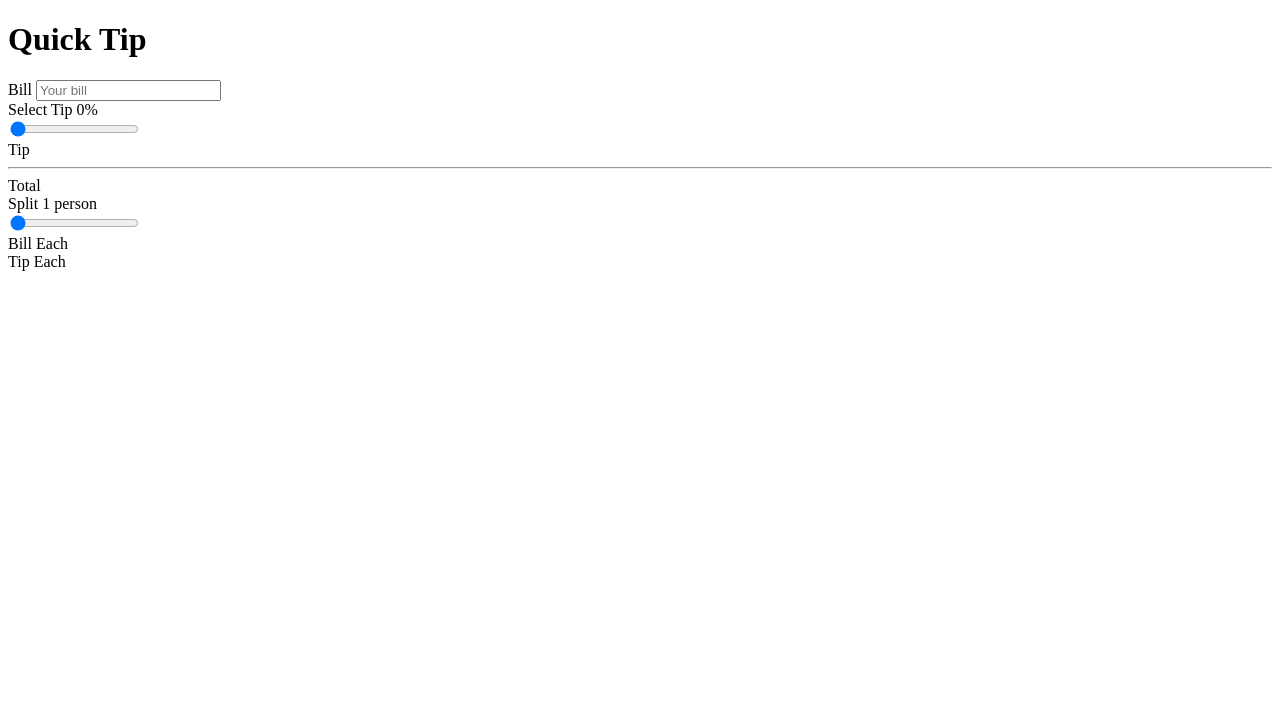
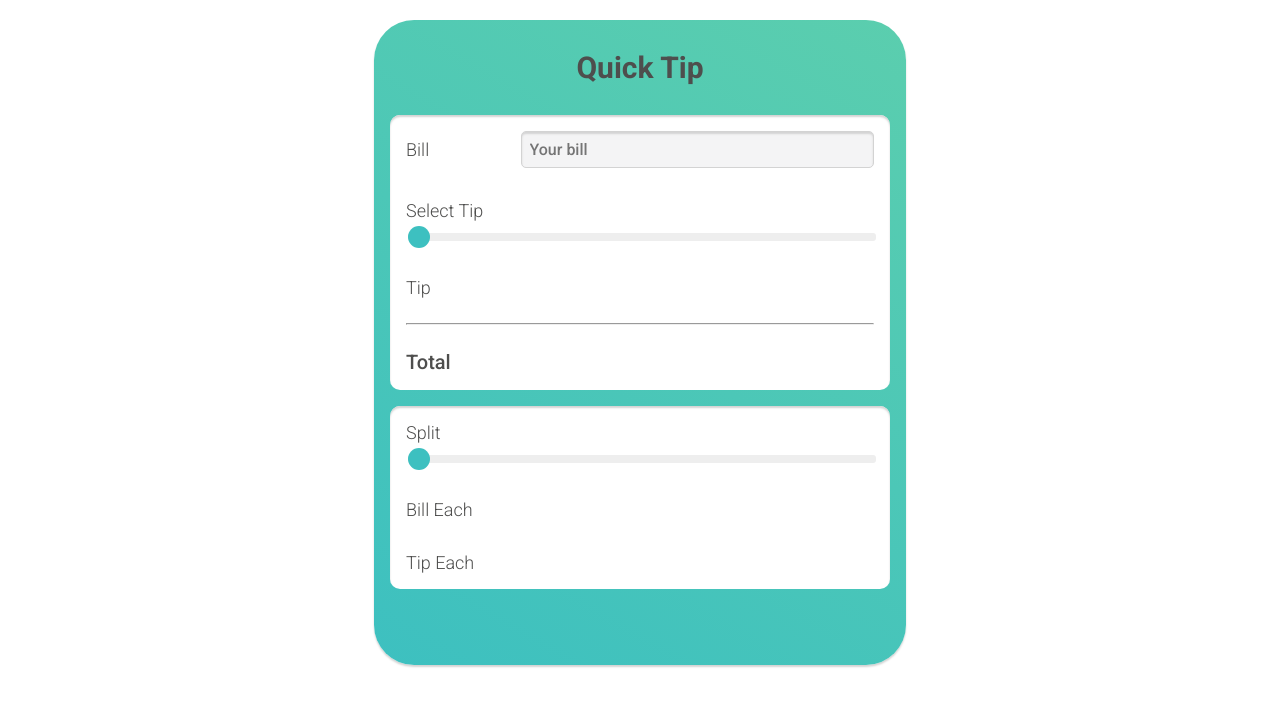
Before and after one commit to mustaphaEfunniyi/quick-tip-calculator, a plain HTML site: page index.html in a window 1280 px wide. Drawn offline with Linux system fonts and the light colour scheme.

Commit message:
Added the StyleSheet and Enabled functionality with JavaScript

```diff
--- /dev/null
+++ b/app.js
@@ -0,0 +1,37 @@
+const main = document.querySelector('main')
+const yourBill = document.querySelector('#yourBill')
+const tipInput = document.querySelector('#tipInput')
+const splitInput = document.querySelector('#splitInput')
+
+const formatMoney = value => {
+    value = Math.ceil(value * 100) /100
+    value = value.toFixed(2)
+    return `$ ${value}`
+}
+
+const formatSplit = value => {
+    if (value === '1') {
+        return `${value} person`
+    } else {
+        return `${value} people`
+    }
+}
+
+const updateHandler = () => {
+    let bill = parseInt(yourBill.value)
+    let tipPercent = tipInput.value
+    let split = splitInput.value
+
+    let tipValue = bill * (tipPercent/100)
+    let tipEach = tipValue / split
+    let newBillEach = (bill + tipValue) / split
+
+    document.querySelector('#tipPercent').innerHTML = `${tipPercent}%`
+    document.querySelector('#tipValue').innerHTML = formatMoney(tipValue)
+    document.querySelector('#totalWithTip').innerHTML = formatMoney(bill + tipValue)
+    document.querySelector('#splitValue').innerHTML = formatSplit(split)
+    document.querySelector('#billEach').innerHTML = formatMoney(newBillEach)
+    document.querySelector('#tipEach').innerHTML = formatMoney(tipEach)
+}
+
+main.addEventListener('input', updateHandler)
--- a/index.html
+++ b/index.html
@@ -3,6 +3,9 @@
 <head>
     <meta charset="UTF-8">
     <meta name="viewport" content="width=device-width, initial-scale=1.0">
+    <link href="https://fonts.googleapis.com/css2?family=Roboto:wght@300;500;700&display=swap" rel="stylesheet">
+    <link rel="stylesheet" href="style.css">
+    <script src="app.js" defer></script>
     <title>Quick Tip Calculator</title>
 </head>
 <body>
@@ -10,23 +13,23 @@
         <h1>Quick Tip</h1>
 
         <section>
-            <div>
+            <div class="bill">
                 <label for="yourBill">Bill</label>
                 <input type="number" name="" placeholder="Your bill" id="yourBill">
             </div>
             <div>
-                <div>
+                <div class="space-between">
                     <label for="tipInput">Select Tip</label>
-                    <span id="tipPercent">0%</span>
+                    <span id="tipPercent"></span>
                 </div>
-                <input type="range" value="0" name="" id="tipInput">
+                <input type="range" value="0" name="" class="range" id="tipInput">
             </div>
-            <div>
+            <div class="space-between">
                 <span>Tip</span>
                 <span id="tipValue"></span>
             </div>
             <hr>
-            <div>
+            <div class="space-between total">
                 <span>Total</span>
                 <span id="totalWithTip"></span>
             </div>
@@ -34,17 +37,17 @@
 
         <section>
             <div>
-                <div>
+                <div class="space-between">
                     <label for="splitInput">Split</label>
-                    <span id="splitValue">1 person</span>
+                    <span id="splitValue"></span>
                 </div>
-                <input type="range" min="1" max="10" value="1" name="" id="splitInput">
+                <input type="range" min="1" max="10" value="1" name="" class="range" id="splitInput">
             </div>
-            <div>
+            <div class="space-between">
                 <span>Bill Each</span>
                 <span id="billEach"></span>
             </div>
-            <div>
+            <div class="space-between">
                 <span>Tip Each</span>
                 <span id="tipEach"></span>
             </div>
--- /dev/null
+++ b/style.css
@@ -0,0 +1,87 @@
+html {
+    font-size: 10px;
+    font-family: 'Roboto', sans-serif;
+    font-weight: 300;
+    color: #4e4e4d;
+}
+
+main {
+    max-width: 50rem;
+    margin: 2rem auto;
+    background: linear-gradient(30deg, #3dc0c0, #5bceae);
+    padding: 3rem 1.6rem 6rem 1.6rem;
+    border-radius: 4rem;
+    box-shadow: 0 2px 2px lightgray;
+}
+
+h1 {
+    text-align: center;
+    font-size: 3rem;
+    margin: 0;
+    padding-bottom: 3rem;
+}
+
+section {
+    background: white;
+    font-size: 1.8rem;
+    margin-bottom: 1.6rem;
+    padding: 0 1.6rem;
+    border-radius: 1rem;
+    box-shadow: inset 0 2px 2px lightgray;
+}
+
+section > div {
+    padding: 1.6rem 0;
+}
+
+.bill {
+    display: flex;
+}
+
+.bill label {
+    flex: 1;
+    align-self: center;
+}
+
+.bill input {
+    flex: 3;
+}
+
+input[type="number"] {
+    font-family: inherit;
+    background: #f4f4f5;
+    font-size: 1.6rem;
+    border: 1px solid lightgray;
+    border-radius: 0.5rem;
+    padding: 0.8rem 0 0.8rem 0.8rem;
+    box-shadow: inset 0 2px 2px lightgray;
+}
+
+.space-between {
+    display: flex;
+    justify-content: space-between;
+}
+
+.total {
+    font-size: 2rem;
+    font-weight: bolder;
+}
+
+.range {
+    -webkit-appearance: none;
+    width: 100%;
+    height: 8px;
+    background: #eee;
+    margin-top: 1.2rem;
+    border-radius: 0.3rem;
+    outline-color: #5bceae;
+}
+
+.range::-webkit-slider-thumb {
+    -webkit-appearance: none;
+    width: 2.2rem;
+    height: 2.2rem;
+    border-radius: 50%;
+    background: #3dc0c0;
+    cursor: pointer;
+}
```
